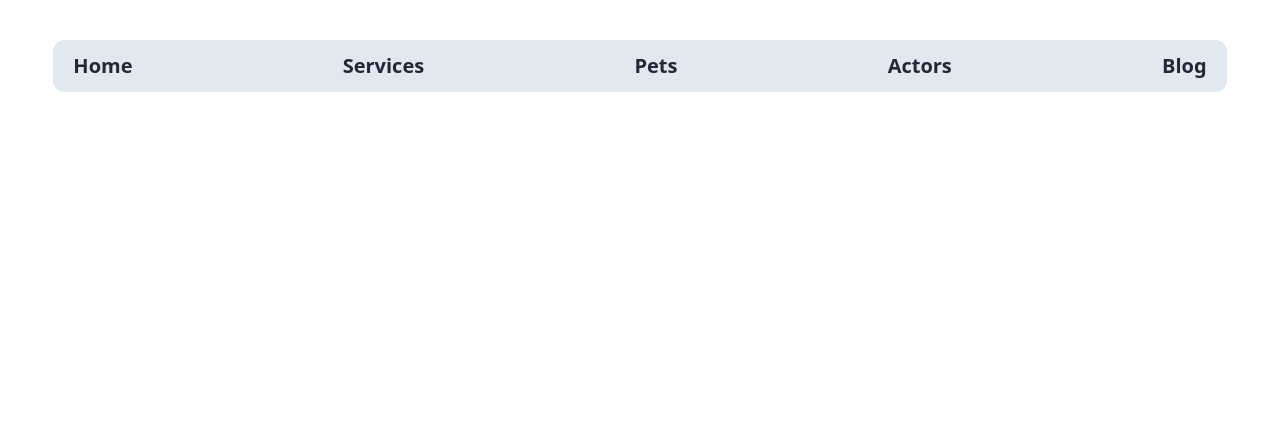
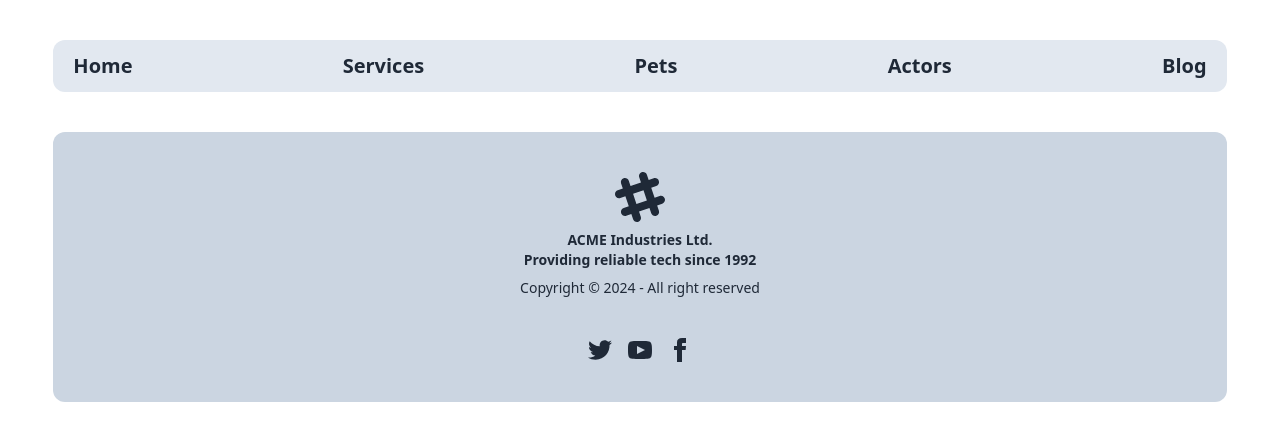
Before and after one commit to MukitHossen7/react-router-demo-project, a React (Vite) app: page / in a window 1280 px wide. Shown: the top 440 px of the page. Built offline with nearby package versions, Linux system fonts and the light colour scheme.

Commit message:
footer add in routes

```diff
--- /dev/null
+++ b/src/components/Footer/Footer.jsx
@@ -0,0 +1,66 @@
+const Footer = () => {
+  return (
+    <div className="w-11/12 mx-auto pt-10">
+      <footer className="footer footer-center bg-slate-300 rounded-xl  p-10">
+        <aside>
+          <svg
+            width="50"
+            height="50"
+            viewBox="0 0 24 24"
+            xmlns="http://www.w3.org/2000/svg"
+            fillRule="evenodd"
+            clipRule="evenodd"
+            className="inline-block fill-current"
+          >
+            <path d="M22.672 15.226l-2.432.811.841 2.515c.33 1.019-.209 2.127-1.23 2.456-1.15.325-2.148-.321-2.463-1.226l-.84-2.518-5.013 1.677.84 2.517c.391 1.203-.434 2.542-1.831 2.542-.88 0-1.601-.564-1.86-1.314l-.842-2.516-2.431.809c-1.135.328-2.145-.317-2.463-1.229-.329-1.018.211-2.127 1.231-2.456l2.432-.809-1.621-4.823-2.432.808c-1.355.384-2.558-.59-2.558-1.839 0-.817.509-1.582 1.327-1.846l2.433-.809-.842-2.515c-.33-1.02.211-2.129 1.232-2.458 1.02-.329 2.13.209 2.461 1.229l.842 2.515 5.011-1.677-.839-2.517c-.403-1.238.484-2.553 1.843-2.553.819 0 1.585.509 1.85 1.326l.841 2.517 2.431-.81c1.02-.33 2.131.211 2.461 1.229.332 1.018-.21 2.126-1.23 2.456l-2.433.809 1.622 4.823 2.433-.809c1.242-.401 2.557.484 2.557 1.838 0 .819-.51 1.583-1.328 1.847m-8.992-6.428l-5.01 1.675 1.619 4.828 5.011-1.674-1.62-4.829z"></path>
+          </svg>
+          <p className="font-bold">
+            ACME Industries Ltd.
+            <br />
+            Providing reliable tech since 1992
+          </p>
+          <p>Copyright © {new Date().getFullYear()} - All right reserved</p>
+        </aside>
+        <nav>
+          <div className="grid grid-flow-col gap-4">
+            <a>
+              <svg
+                xmlns="http://www.w3.org/2000/svg"
+                width="24"
+                height="24"
+                viewBox="0 0 24 24"
+                className="fill-current"
+              >
+                <path d="M24 4.557c-.883.392-1.832.656-2.828.775 1.017-.609 1.798-1.574 2.165-2.724-.951.564-2.005.974-3.127 1.195-.897-.957-2.178-1.555-3.594-1.555-3.179 0-5.515 2.966-4.797 6.045-4.091-.205-7.719-2.165-10.148-5.144-1.29 2.213-.669 5.108 1.523 6.574-.806-.026-1.566-.247-2.229-.616-.054 2.281 1.581 4.415 3.949 4.89-.693.188-1.452.232-2.224.084.626 1.956 2.444 3.379 4.6 3.419-2.07 1.623-4.678 2.348-7.29 2.04 2.179 1.397 4.768 2.212 7.548 2.212 9.142 0 14.307-7.721 13.995-14.646.962-.695 1.797-1.562 2.457-2.549z"></path>
+              </svg>
+            </a>
+            <a>
+              <svg
+                xmlns="http://www.w3.org/2000/svg"
+                width="24"
+                height="24"
+                viewBox="0 0 24 24"
+                className="fill-current"
+              >
+                <path d="M19.615 3.184c-3.604-.246-11.631-.245-15.23 0-3.897.266-4.356 2.62-4.385 8.816.029 6.185.484 8.549 4.385 8.816 3.6.245 11.626.246 15.23 0 3.897-.266 4.356-2.62 4.385-8.816-.029-6.185-.484-8.549-4.385-8.816zm-10.615 12.816v-8l8 3.993-8 4.007z"></path>
+              </svg>
+            </a>
+            <a>
+              <svg
+                xmlns="http://www.w3.org/2000/svg"
+                width="24"
+                height="24"
+                viewBox="0 0 24 24"
+                className="fill-current"
+              >
+                <path d="M9 8h-3v4h3v12h5v-12h3.642l.358-4h-4v-1.667c0-.955.192-1.333 1.115-1.333h2.885v-5h-3.808c-3.596 0-5.192 1.583-5.192 4.615v3.385z"></path>
+              </svg>
+            </a>
+          </div>
+        </nav>
+      </footer>
+    </div>
+  );
+};
+
+export default Footer;
--- a/src/components/Home/Home.jsx
+++ b/src/components/Home/Home.jsx
@@ -1,11 +1,12 @@
 import { Outlet, useNavigation } from "react-router-dom";
 import Headers from "../Headers/Headers";
 import { Bars } from "react-loader-spinner";
+import Footer from "../Footer/Footer";
 const Home = () => {
   const navigation = useNavigation();
 
   return (
-    <div className="">
+    <div className="h-screen">
       <Headers></Headers>
       {navigation.state === "loading" ? (
         <div className="flex justify-center items-center h-screen">
@@ -22,6 +23,7 @@
       ) : (
         <Outlet></Outlet>
       )}
+      <Footer></Footer>
     </div>
   );
 };
```
